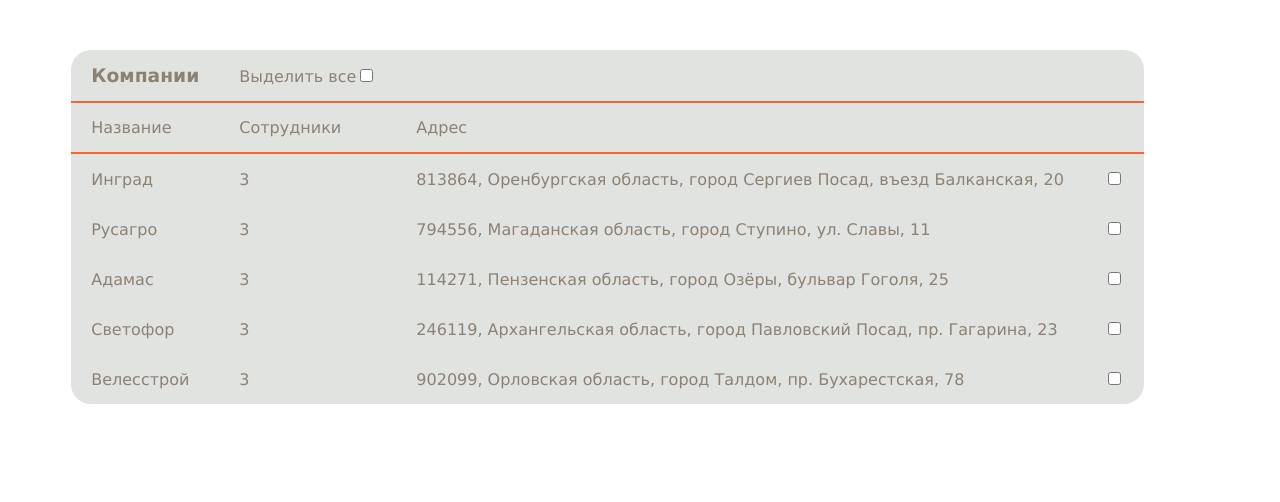
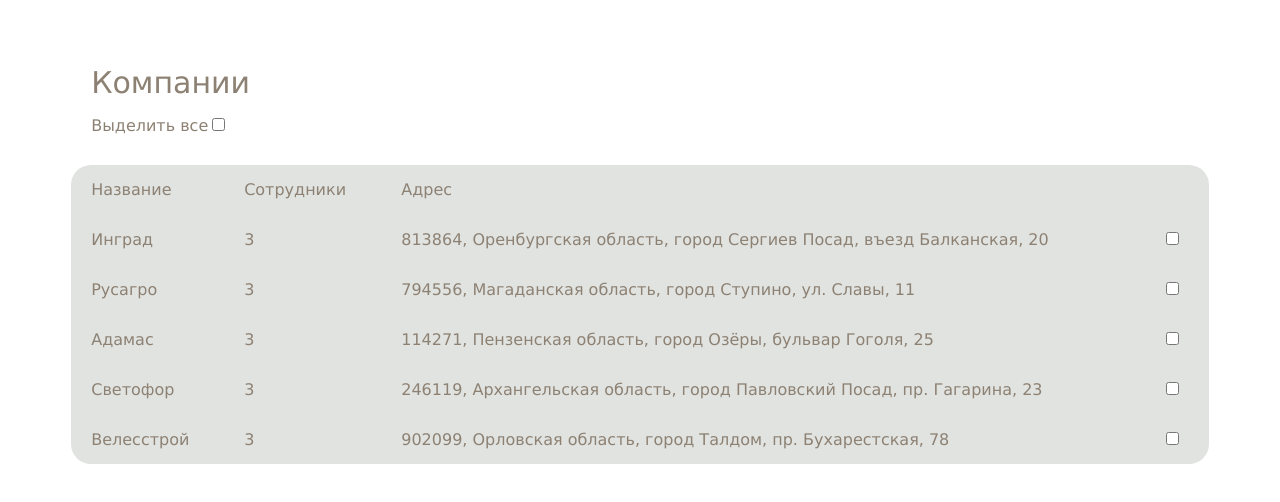
Before and after one commit to polechkapo/test_adept, a React (Create React App) app: page / in a window 1280 px wide. Shown: the top 502 px of the page. Built offline with nearby package versions, Linux system fonts and the light colour scheme.

Commit message:
styles, modals, fixing bags

```diff
--- a/src/components/Page/Page.jsx
+++ b/src/components/Page/Page.jsx
@@ -13,12 +13,12 @@ function Page() {
    return (
       <div className='table'>
          <div className='table__container'>
-         <Table className='table__content'>
+         <Table className='table__content' titles={titles1}>
             <TableHead titles={titles1} />
             <TableContent companies={companies} />
          </Table>
          {employees.length > 0 &&
-            <Table>
+            <Table titles={titles2}>
                <TableHead titles={titles2} />
                <TableContent employees={employees} />
             </Table>
--- a/src/components/Page/page.scss
+++ b/src/components/Page/page.scss
@@ -2,22 +2,41 @@
 
    &__container {
       display: flex;
-      flex-direction: row;
+      flex-direction: column;
       width: 90%;
       margin: 0 auto;
       margin-top: 50px;
-      gap: 50px;
+      gap: 30px;
    }
 
-   &__form-empl {
+   &__form {
       display: flex;
       flex-direction: column;
-      gap: 10px;
+      gap: 5px;
       padding: 10px;
+      align-items: center;
+      margin-top: 30px;
    }
 
-   h3 {
-      margin: 0;
+   &__input {
+      width: 350px;
+      background: #FFFFFF;
+      border: none;
+      border-radius: 100px;
+      color: dimgrey;
+      padding: 10px;
+      font-family: "Lucida Sans Unicode", "Lucida Grande", Sans-Serif;
+   }
+
+   &__button {
+      width: 150px;
+      background: #FFFFFF;
+      border: none;
+      box-shadow: 0px 4px 20px rgb(0 0 0 / 8%);
+      border-radius: 100px;
+      margin-bottom: 10px;
+      color: dimgrey;
+      padding: 10px;
    }
 
 
@@ -26,28 +45,71 @@
       text-align: center;
       border-collapse: collapse;
       border-spacing: 5px;
-      background: #E1E3E0;
       border-radius: 20px;
       padding: 10px;
+      background-color: #E1E3E0;
    }
 
-   th {
-      font-size: 22px;
+   h3 {
+      font-size: 30px;
       font-weight: 300;
       padding: 15px 20px;
-      border-bottom: 2px solid #F56433;
-      color: #F56433;
+      margin: 0;
+      font-family: "Lucida Sans Unicode", "Lucida Grande", Sans-Serif;
+      color: #8D8173;
+      white-space: nowrap;
    }
 
    thead tr {
-      border-bottom: 2px solid #F56433;
       width: 100%;
       text-align: left;
    }
 
-   td {
+   td,
+   label {
       color: #8D8173;
       text-align: left;
       padding: 15px 20px;
+      font-family: "Lucida Sans Unicode", "Lucida Grande", Sans-Serif;
    }
 }
+
+.modal {
+   height: 100vh;
+   width: 100vw;
+   background-color: rgba(255, 255, 255, 0.4);
+   position: fixed;
+   top: 0;
+   left: 0;
+   display: flex;
+   justify-content: center;
+   align-items: center;
+   transition: 0.5s;
+   opacity: 1;
+   pointer-events: all;
+   font-family: "Lucida Sans Unicode", "Lucida Grande", Sans-Serif;
+
+   &__content {
+      padding: 20px;
+      border-radius: 15px;
+      background-color: #E1E3E0;
+      width: 50vw;
+      transition: 0.4s all;
+      width: 500px;
+      display: flex;
+      flex-direction: column;
+      align-items: center;
+   }
+}
+
+.companies button,
+.employees button {
+   width: 150px;
+   background: #FFFFFF;
+   border-radius: 100px;
+   margin-bottom: 10px;
+   color: #8D8173;
+   padding: 10px;
+   font-family: "Lucida Sans Unicode", "Lucida Grande", Sans-Serif;
+   border: 2px solid #8D8173;
+}
--- a/src/components/Table/Table.jsx
+++ b/src/components/Table/Table.jsx
@@ -1,11 +1,24 @@
 import React from 'react';
-// import TableHead from '../TableContent/TableContent';
+import { useDispatch } from 'react-redux';
+import { changeCompanies } from '../../store/companiesSlice/reducer';
+import { changeEmployees } from '../../store/employeesSlice/reducer';
 
-function Table({children}) {
+function Table({children, titles}) {
+   const dispatch = useDispatch();
+   const handleCheckboxAll = (event) => {
+      const { className } = event.target;
+      if (className === 'companies') { dispatch(changeCompanies()) }
+      if (className === 'employees') { dispatch(changeEmployees()) }
+   }
    return (
-      <table>
-        {children}
-      </table>
+      <><div className='table__title'>
+         <h3>{titles[0]}</h3>
+         <label htmlFor='input__checkbox'>Выделить все
+         <input type="checkbox" name='input__checkbox' className={titles[4]} onChange={handleCheckboxAll} />
+         </label>
+      </div><table>
+            {children}
+         </table></>
    );
 }
 
--- a/src/components/TableHead/TableHead.jsx
+++ b/src/components/TableHead/TableHead.jsx
@@ -1,22 +1,8 @@
 import React from 'react';
-import { useDispatch } from 'react-redux';
-import { changeCompanies } from '../../store/companiesSlice/reducer';
-import { changeEmployees } from '../../store/employeesSlice/reducer';
 
 function TableHead({ titles }) {
-   const dispatch = useDispatch();
-   const handleCheckboxAll = (event) => {
-      const { className } = event.target;
-      if (className === 'companies') { dispatch(changeCompanies()) }
-      if (className === 'employees') { dispatch(changeEmployees()) }
-   }
    return (
       <thead className='table__head'>
-         <tr className='table__title'>
-            <td><h3>{titles[0]}</h3></td>
-            <td><label htmlFor='input__checkbox'>Выделить все</label>
-               <input type="checkbox" name='input__checkbox' className={titles[4]} onChange={handleCheckboxAll} /></td>
-         </tr>
             <tr className='table__subtitle'>
                <td>{titles[1]}</td>
                <td>{titles[2]}</td>
--- a/src/components/TableInputs/EditInputCompanies.jsx
+++ b/src/components/TableInputs/EditInputCompanies.jsx
@@ -10,22 +10,25 @@ function EditInput({ el, setShow }) {
       event.preventDefault()
       const companyName = event.target.companyName.value;
       const companyAddress = event.target.companyAddress.value;
-      const {id} = event.target;
-      dispatch(editCompany({id, companyName, companyAddress}))
+      const { id } = event.target;
+      dispatch(editCompany({ id, companyName, companyAddress }))
       setShow(false)
    }
 
    return (
-      <div className='table__form-empl' id={el.id}>
-         <form onSubmit={handleForm} id={el.id}>
-            <label htmlFor="companyName">
-               <input type="text" name="companyName" defaultValue={el.name} />
-            </label>
-            <label htmlFor="companyAddress">
-               <input type="text" name="companyAddress" defaultValue={el.address} />
-            </label>
-            <button type='submit'>Готово</button>
-         </form>
+      <div className="modal">
+         <div className="modal__content">
+         <h3>Изменить данные о компании</h3>
+               <form onSubmit={handleForm} id={el.id} className="table__form">
+                  <label htmlFor="companyName">
+                     <input type="text" name="companyName" defaultValue={el.name} className="table__input" />
+                  </label>
+                  <label htmlFor="companyAddress">
+                     <textarea type="text" name="companyAddress" defaultValue={el.address} className="table__input" />
+                  </label>
+                  <button type='submit' className='table__button'>Готово</button>
+               </form>
+         </div>
       </div>
    );
 }
--- a/src/components/TableInputs/EditInputEmp.jsx
+++ b/src/components/TableInputs/EditInputEmp.jsx
@@ -17,19 +17,22 @@ function EditInputEmp({ el, setShow }) {
    }
 
    return (
-      <div className='table__form-empl' id={el.id}>
-         <form onSubmit={handleForm} id={el.id}>
+      <div className="modal">
+         <div className="modal__content">
+         <h3>Изменить данные о cотруднике</h3>
+         <form onSubmit={handleForm} id={el.id} className="table__form">
             <label htmlFor="companyName">
-               <input type="text" name="firstName" defaultValue={el.firstName} />
+               <input type="text" name="firstName" defaultValue={el.firstName} className="table__input" />
             </label>
             <label htmlFor="companyAddress">
-               <input type="text" name="lastName" defaultValue={el.lastName} />
+               <input type="text" name="lastName" defaultValue={el.lastName} className="table__input"/>
             </label>
             <label htmlFor="companyAddress">
-               <input type="text" name="position" defaultValue={el.position} />
+               <input type="text" name="position" defaultValue={el.position} className="table__input" />
             </label>
-            <button type='submit'>Готово</button>
+            <button type='submit' className='table__button'>Готово</button>
          </form>
+      </div>
       </div>
    );
 }
```
Also changed, not shown: src/components/ChangeInputs/ChangeInputs.jsx (deleted, +0 -13 lines). Lines whose indentation alone changed are shown as unchanged.
